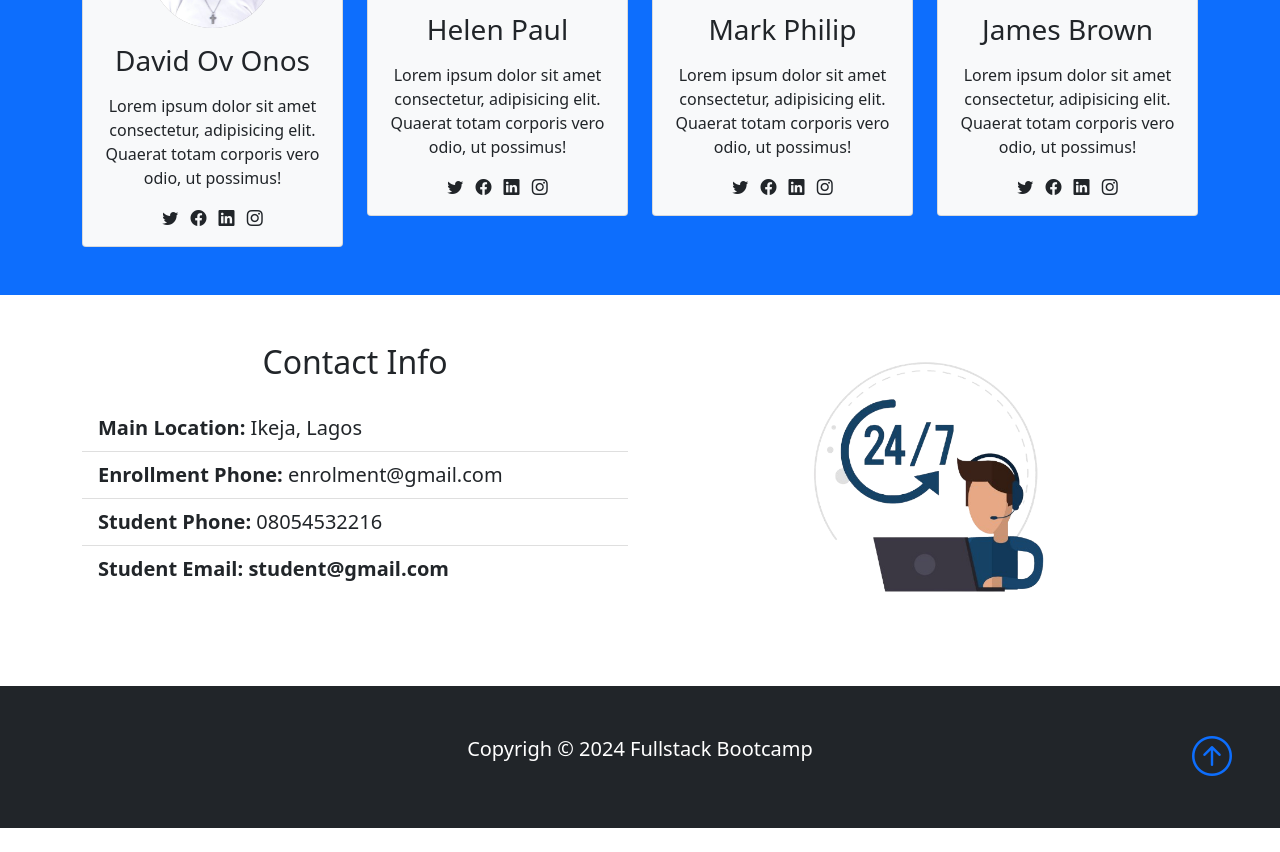
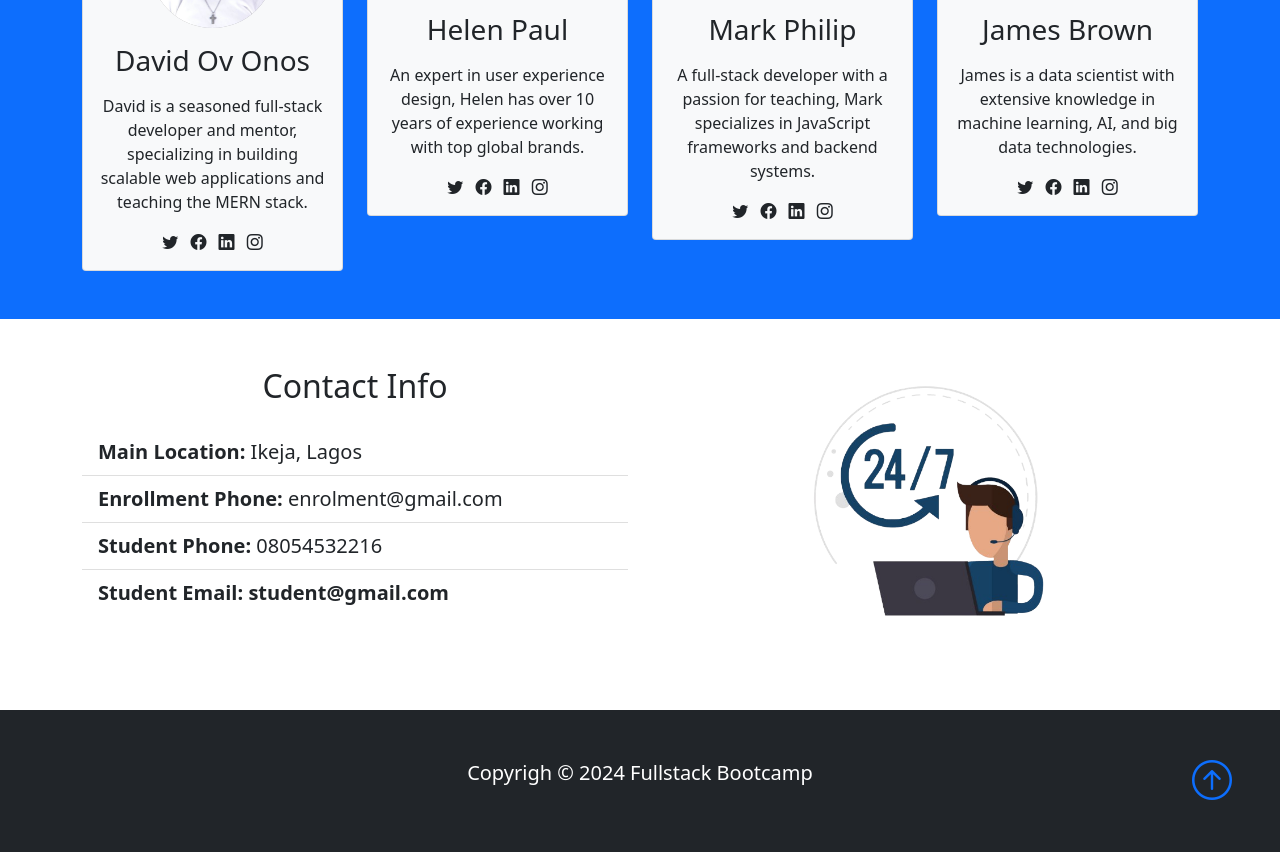
Before and after one commit to onos2cee/bootstrap5, a plain HTML site: page index.html in a window 1280 px wide. Shown: the part 2830-3682 px from the top of the page. Before the commit the page ends 3658 px from the top, so only its background shows below. Drawn offline with nearby package versions, Linux system fonts and the light colour scheme.

Commit message:
Updated Index Page

```diff
--- a/index.html
+++ b/index.html
@@ -386,8 +386,8 @@
                 />
                 <h3 class="card-title mb-3">David Ov Onos</h3>
                 <p class="card-text">
-                  Lorem ipsum dolor sit amet consectetur, adipisicing elit.
-                  Quaerat totam corporis vero odio, ut possimus!
+                  David is a seasoned full-stack developer and mentor, specializing
+        in building scalable web applications and teaching the MERN stack.
                 </p>
                 <a href="" class="bi bi-twitter text-dark mx-1"></a>
                 <a href="" class="bi bi-facebook text-dark mx-1"></a>
@@ -406,8 +406,8 @@
                 />
                 <h3 class="card-title mb-3">Helen Paul</h3>
                 <p class="card-text">
-                  Lorem ipsum dolor sit amet consectetur, adipisicing elit.
-                  Quaerat totam corporis vero odio, ut possimus!
+                  An expert in user experience design, Helen has over 10 years of
+                  experience working with top global brands.
                 </p>
                 <a href="" class="bi bi-twitter text-dark mx-1"></a>
                 <a href="" class="bi bi-facebook text-dark mx-1"></a>
@@ -426,8 +426,8 @@
                 />
                 <h3 class="card-title mb-3">Mark Philip</h3>
                 <p class="card-text">
-                  Lorem ipsum dolor sit amet consectetur, adipisicing elit.
-                  Quaerat totam corporis vero odio, ut possimus!
+                  A full-stack developer with a passion for teaching, Mark specializes
+        in JavaScript frameworks and backend systems.
                 </p>
                 <a href="" class="bi bi-twitter text-dark mx-1"></a>
                 <a href="" class="bi bi-facebook text-dark mx-1"></a>
@@ -446,8 +446,8 @@
                 />
                 <h3 class="card-title mb-3">James Brown</h3>
                 <p class="card-text">
-                  Lorem ipsum dolor sit amet consectetur, adipisicing elit.
-                  Quaerat totam corporis vero odio, ut possimus!
+                  James is a data scientist with extensive knowledge in machine
+        learning, AI, and big data technologies.
                 </p>
                 <a href="" class="bi bi-twitter text-dark mx-1"></a>
                 <a href="" class="bi bi-facebook text-dark mx-1"></a>
```
